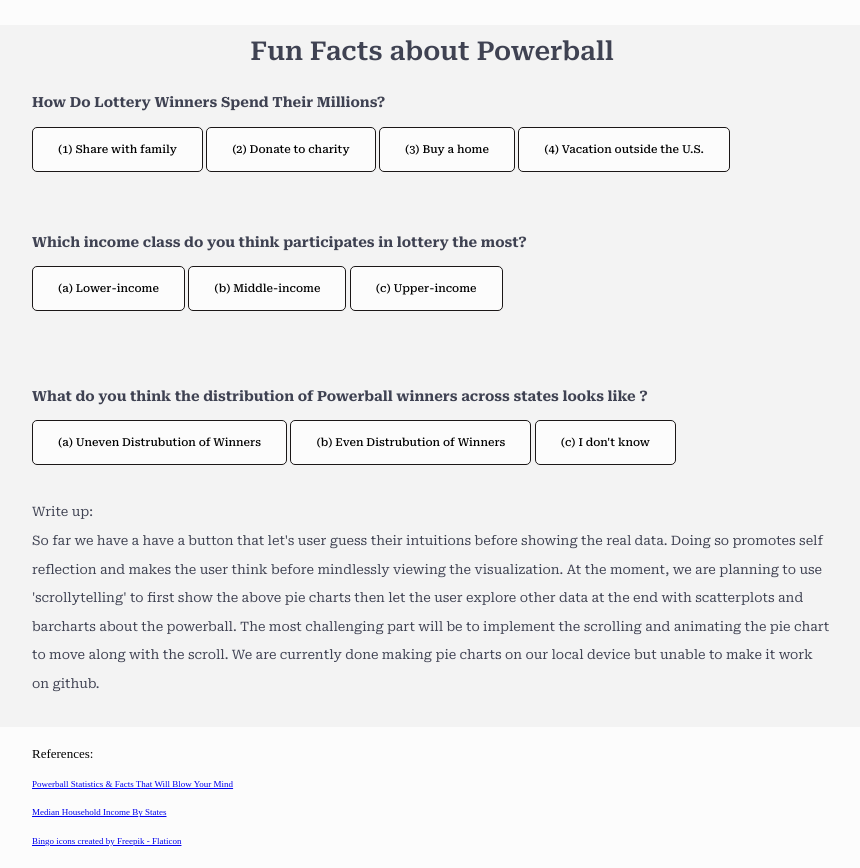
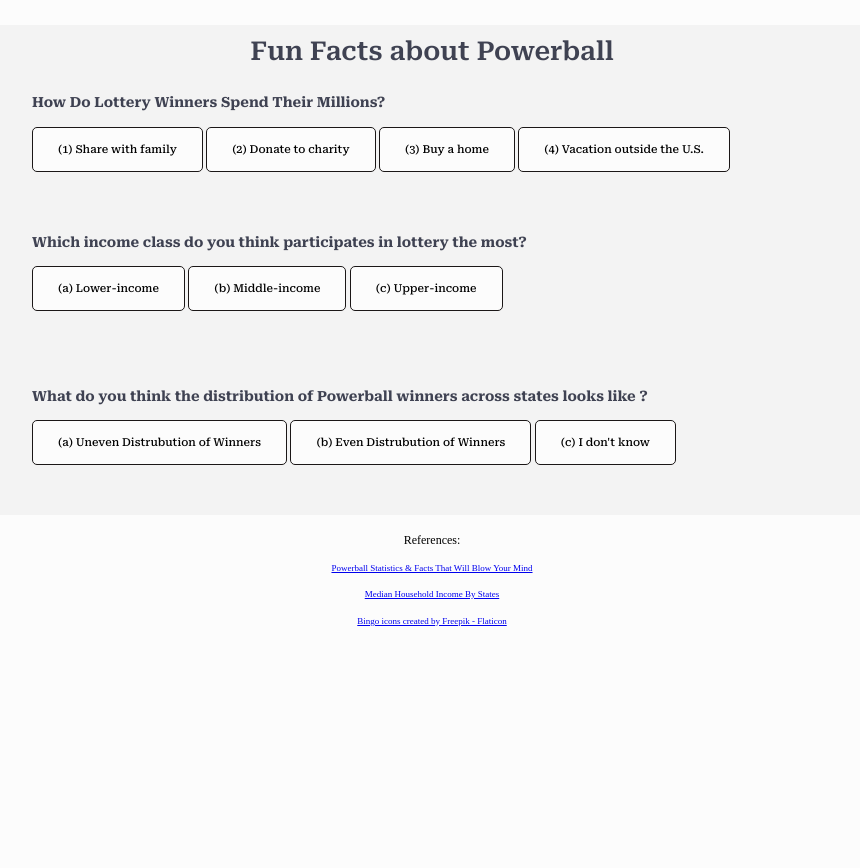
Before and after one commit to kanggunh/United-States-of-Lottery-Luckiest-States-, a SvelteKit app: page / in a window 1280 px wide. Shown: the whole page, without its empty margins (208-1068 px from the left). After the commit the page ends 800 px from the top, so only its background shows below. Built offline with nearby package versions, Linux system fonts and the light colour scheme; a web font is replaced by a local one.

Commit message:
mini format update

```diff
--- a/src/components/App.svelte
+++ b/src/components/App.svelte
@@ -121,30 +121,32 @@
     <br>
 
 
+    {#if toggle_1 && toggle_2 && toggle_3}
+    <p> Key Takeaways: <br>
+        <li>Most people share their winnings with their loved ones or their community.</li>
+        <li>Lower-income individuals does not necessarily purchase more lottery tickets.</li>
+        <li>Indiana has the most number if winners since 1992.</li>
+        <li>There might be a possibility that certain states might be favored.</li>
+    </p>
 
-
-    <p> Write up: <br>
-        So far we have a have a button that let's user guess their intuitions before showing the real data. Doing so promotes self reflection
-        and makes the user think before mindlessly viewing the visualization.
-        At the moment, we are planning to use 'scrollytelling' to first show the above pie charts then let the
-        user explore other data at the end with scatterplots and barcharts about the powerball. The most challenging part will
-        be to implement the scrolling and animating the pie chart to move along with the scroll. We are currently done making pie charts
-        on our local device but unable to make it work on github.
+    {/if}
 
     <br>
     <br>
+
 </main>
 
-<p style="font-size: 13px;">
+<p style="font-size: 12px; text-align: center">
     References:
     <br>
-    <a href="https://www.searchlogistics.com/learn/statistics/powerball-statistics/#:~:text=How%20many%20people%20play%20Powerball,181%20million%20players%20each%20year"
+    <a href="https://www.searchlogistics.com/learn/statistics/powerball-statistics/"
     style="font-size: 9px;">Powerball Statistics & Facts That Will Blow Your Mind</a>
     <br>
     <a href="https://www.justice.gov/ust/eo/bapcpa/20220401/bci_data/median_income_table.htm"
     style="font-size: 9px;">Median Household Income By States</a>
     <br>
     <a href="https://www.flaticon.com/free-icons/bingo" style="font-size: 9px;">Bingo icons created by Freepik - Flaticon</a>
+    <br>
 </p>
 
 <style>
```
